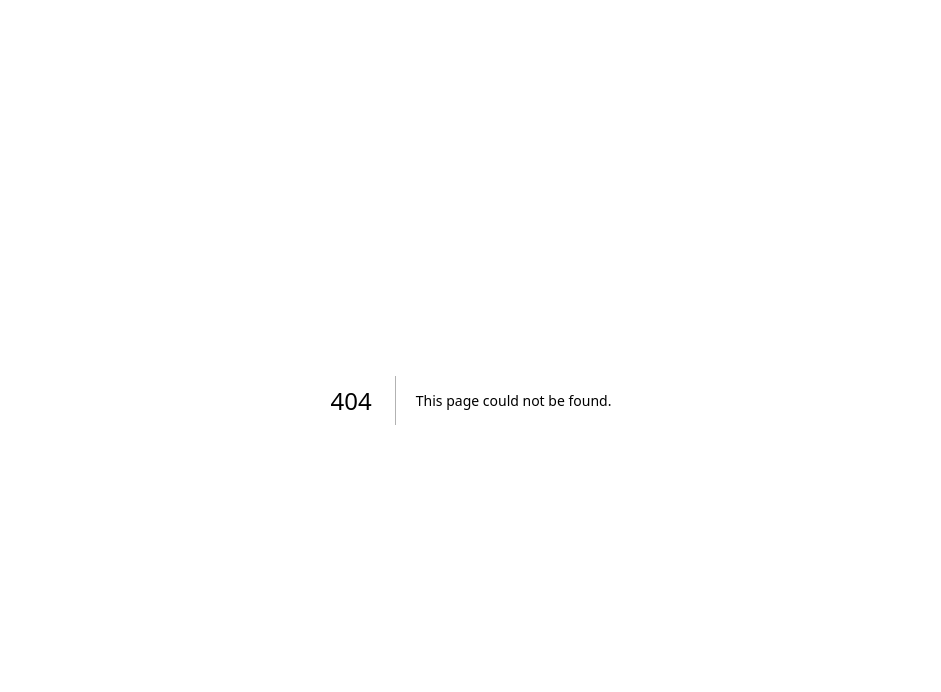
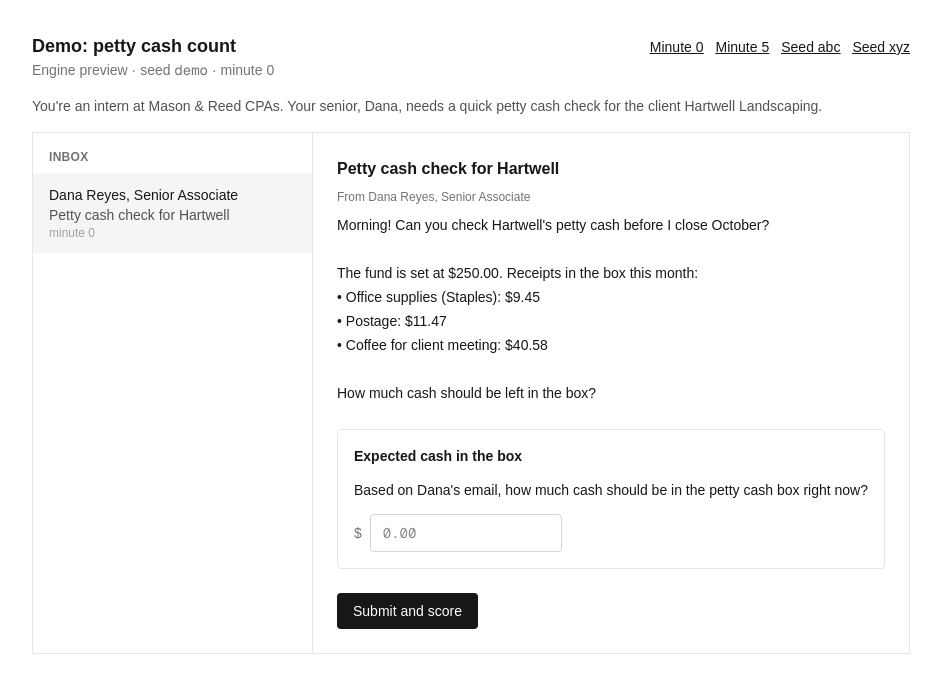
Before and after one commit to athul16/mantle, a Next.js app: page /dev/engine in a window 1280 px wide. Before the commit this address had no page. Shown: the top 692 px of the page, without its empty margins (169-1110 px from the left). Built offline with nearby package versions, Linux system fonts and the light colour scheme.

Commit message:
add dev engine preview page

```diff
--- /dev/null
+++ b/src/app/dev/engine/actions.ts
@@ -0,0 +1,18 @@
+"use server";
+
+import { z } from "zod";
+import { demoPettyCash } from "@/lib/engine/scenarios/demo-petty-cash";
+import { scoreAttempt } from "@/lib/engine/server/score";
+import type { AttemptScore } from "@/lib/engine/types";
+
+const inputSchema = z.object({
+  seed: z.string().min(1).max(100),
+  answers: z.record(z.string(), z.unknown()),
+});
+
+/** Dev-only: score the demo scenario for a seed. Server Actions are reachable by direct POST, so guard here too. */
+export async function scoreDemoAttempt(seed: string, answers: Record<string, unknown>): Promise<AttemptScore> {
+  if (process.env.NODE_ENV === "production") throw new Error("not available");
+  const input = inputSchema.parse({ seed, answers });
+  return scoreAttempt(demoPettyCash, input.seed, input.answers);
+}
--- /dev/null
+++ b/src/app/dev/engine/page.tsx
@@ -0,0 +1,46 @@
+import Link from "next/link";
+import { notFound } from "next/navigation";
+import { demoPettyCash } from "@/lib/engine/scenarios/demo-petty-cash";
+import { renderAttemptForCandidate } from "@/lib/engine/server/render";
+import { DevWorkspace } from "./workspace";
+
+/**
+ * Dev-only preview of the engine: /dev/engine?seed=abc&minute=5
+ * `minute` simulates time since the attempt started, to show scheduled
+ * messages. In the real attempt flow both come from the server, never the URL.
+ */
+export default async function DevEnginePage({
+  searchParams,
+}: {
+  searchParams: Promise<{ [key: string]: string | string[] | undefined }>;
+}) {
+  if (process.env.NODE_ENV === "production") notFound();
+
+  const params = await searchParams;
+  const seed = (typeof params.seed === "string" && params.seed.slice(0, 100)) || "demo";
+  const minuteParam = typeof params.minute === "string" ? Number(params.minute) : 0;
+  const minute = Number.isFinite(minuteParam) && minuteParam >= 0 ? minuteParam : 0;
+
+  const view = renderAttemptForCandidate(demoPettyCash, seed, minute);
+
+  return (
+    <main className="mx-auto max-w-5xl space-y-4 px-4 py-8">
+      <header className="flex flex-wrap items-baseline justify-between gap-2">
+        <div>
+          <h1 className="text-lg font-semibold">{demoPettyCash.title}</h1>
+          <p className="text-sm text-neutral-500">
+            Engine preview · seed <span className="font-mono">{seed}</span> · minute {minute}
+          </p>
+        </div>
+        <nav className="flex gap-3 text-sm underline">
+          <Link href={{ query: { seed, minute: 0 } }}>Minute 0</Link>
+          <Link href={{ query: { seed, minute: 5 } }}>Minute 5</Link>
+          <Link href={{ query: { seed: "abc", minute } }}>Seed abc</Link>
+          <Link href={{ query: { seed: "xyz", minute } }}>Seed xyz</Link>
+        </nav>
+      </header>
+      <p className="text-sm text-neutral-600 dark:text-neutral-400">{view.intro}</p>
+      <DevWorkspace key={`${seed}:${minute}`} seed={seed} messages={view.messages} steps={view.steps} />
+    </main>
+  );
+}
--- /dev/null
+++ b/src/app/dev/engine/workspace.tsx
@@ -0,0 +1,112 @@
+"use client";
+
+import { useState, useTransition } from "react";
+import { StepView } from "@/lib/engine/client/StepView";
+import type { AttemptScore, PublicMessage, PublicStep } from "@/lib/engine/types";
+import { scoreDemoAttempt } from "./actions";
+
+export function DevWorkspace({
+  seed,
+  messages,
+  steps,
+}: {
+  seed: string;
+  messages: PublicMessage[];
+  steps: PublicStep[];
+}) {
+  const [selectedId, setSelectedId] = useState(messages.at(-1)?.id ?? null);
+  const [answers, setAnswers] = useState<Record<string, unknown>>({});
+  const [result, setResult] = useState<AttemptScore | null>(null);
+  const [error, setError] = useState<string | null>(null);
+  const [pending, startTransition] = useTransition();
+
+  const selected = messages.find((m) => m.id === selectedId) ?? null;
+  const step = selected?.stepId ? steps.find((s) => s.id === selected.stepId) : undefined;
+
+  return (
+    <div className="grid min-h-[480px] grid-cols-1 border border-neutral-200 md:grid-cols-[280px_1fr] dark:border-neutral-800">
+      <aside className="border-b border-neutral-200 md:border-r md:border-b-0 dark:border-neutral-800">
+        <h2 className="px-4 pt-4 pb-2 text-xs font-semibold tracking-wide text-neutral-500 uppercase">Inbox</h2>
+        <ul>
+          {messages.map((m) => (
+            <li key={m.id}>
+              <button
+                type="button"
+                onClick={() => setSelectedId(m.id)}
+                className={`w-full px-4 py-3 text-left text-sm ${
+                  m.id === selectedId ? "bg-neutral-100 dark:bg-neutral-800" : "hover:bg-neutral-50 dark:hover:bg-neutral-900"
+                }`}
+              >
+                <div className="font-medium">{m.from}</div>
+                <div className="truncate text-neutral-600 dark:text-neutral-400">{m.subject}</div>
+                <div className="text-xs text-neutral-400">minute {m.arriveAtMinute}</div>
+              </button>
+            </li>
+          ))}
+        </ul>
+      </aside>
+
+      <section className="space-y-6 p-6">
+        {selected ? (
+          <article className="space-y-2">
+            <h3 className="text-base font-semibold">{selected.subject}</h3>
+            <p className="text-xs text-neutral-500">From {selected.from}</p>
+            <p className="text-sm leading-6 whitespace-pre-line">{selected.body}</p>
+          </article>
+        ) : (
+          <p className="text-sm text-neutral-500">No messages yet.</p>
+        )}
+
+        {step ? (
+          <div className="space-y-3 rounded border border-neutral-200 p-4 dark:border-neutral-800">
+            <h4 className="text-sm font-semibold">{step.title}</h4>
+            <StepView
+              key={step.id}
+              step={step}
+              answer={answers[step.id]}
+              onChange={(a) => setAnswers((prev) => ({ ...prev, [step.id]: a }))}
+              disabled={pending}
+            />
+          </div>
+        ) : null}
+
+        <div className="flex items-center gap-3">
+          <button
+            type="button"
+            disabled={pending}
+            onClick={() =>
+              startTransition(async () => {
+                setError(null);
+                try {
+                  setResult(await scoreDemoAttempt(seed, answers));
+                } catch (e) {
+                  setError(e instanceof Error ? e.message : String(e));
+                }
+              })
+            }
+            className="rounded bg-neutral-900 px-4 py-2 text-sm text-white disabled:opacity-50 dark:bg-white dark:text-neutral-900"
+          >
+            {pending ? "Scoring…" : "Submit and score"}
+          </button>
+          {error ? <span className="text-sm text-red-600">{error}</span> : null}
+        </div>
+
+        {result ? (
+          <div className="space-y-2 text-sm" data-testid="score">
+            <p className="font-semibold">
+              Score: {result.points} / {result.maxPoints}
+            </p>
+            <ul className="space-y-1">
+              {Object.entries(result.steps).map(([id, s]) => (
+                <li key={id}>
+                  <span className="font-mono">{id}</span>: {s.points}/{s.maxPoints}
+                  {s.items.map((i) => (i.note ? ` · ${i.note}` : "")).join("")}
+                </li>
+              ))}
+            </ul>
+          </div>
+        ) : null}
+      </section>
+    </div>
+  );
+}
```
